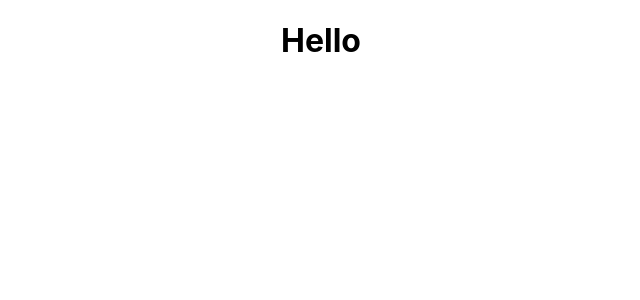
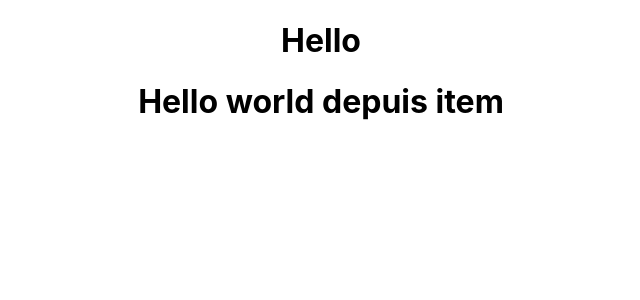
Before and after one commit to Aucante/react-training, a React (Create React App) app: page / in a window 1280 px wide. Shown: the top 300 px of the page, without its empty margins (319-959 px from the left). Built offline with nearby package versions, Linux system fonts and the light colour scheme.

Commit message:
composant 1

```diff
--- a/src/App.js
+++ b/src/App.js
@@ -1,10 +1,12 @@
 
 import './App.css';
+import Item from './Item';
 
 function App() {
   return (
     <div className="App">
       <h1>Hello</h1>
+      <Item />
     </div>
   );
 }
--- /dev/null
+++ b/src/Item.js
@@ -0,0 +1,9 @@
+function Item (){
+    return(
+        <div>
+            <h1>Hello world depuis item</h1>
+        </div>
+    )
+}
+
+export default Item;
```
